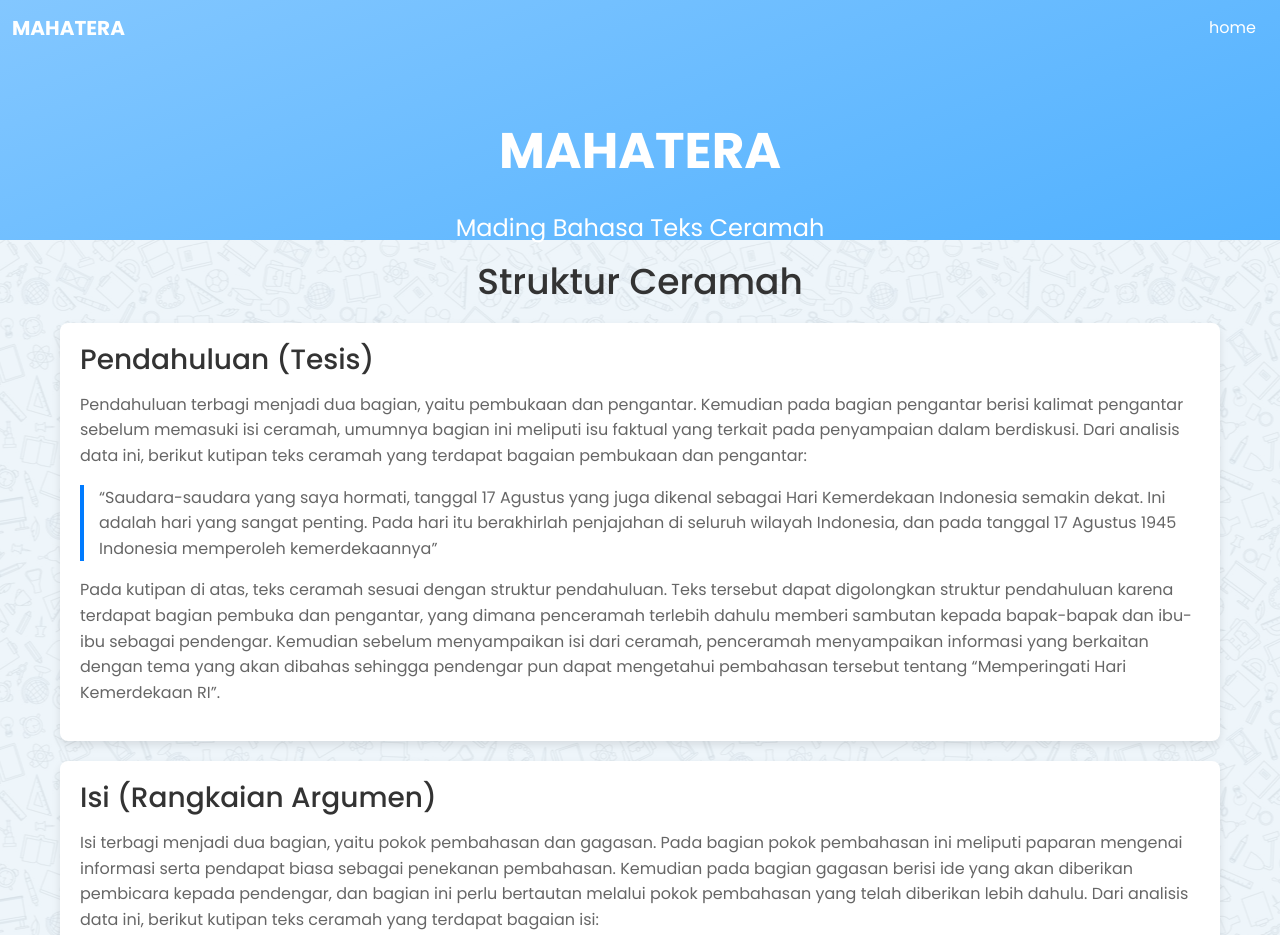
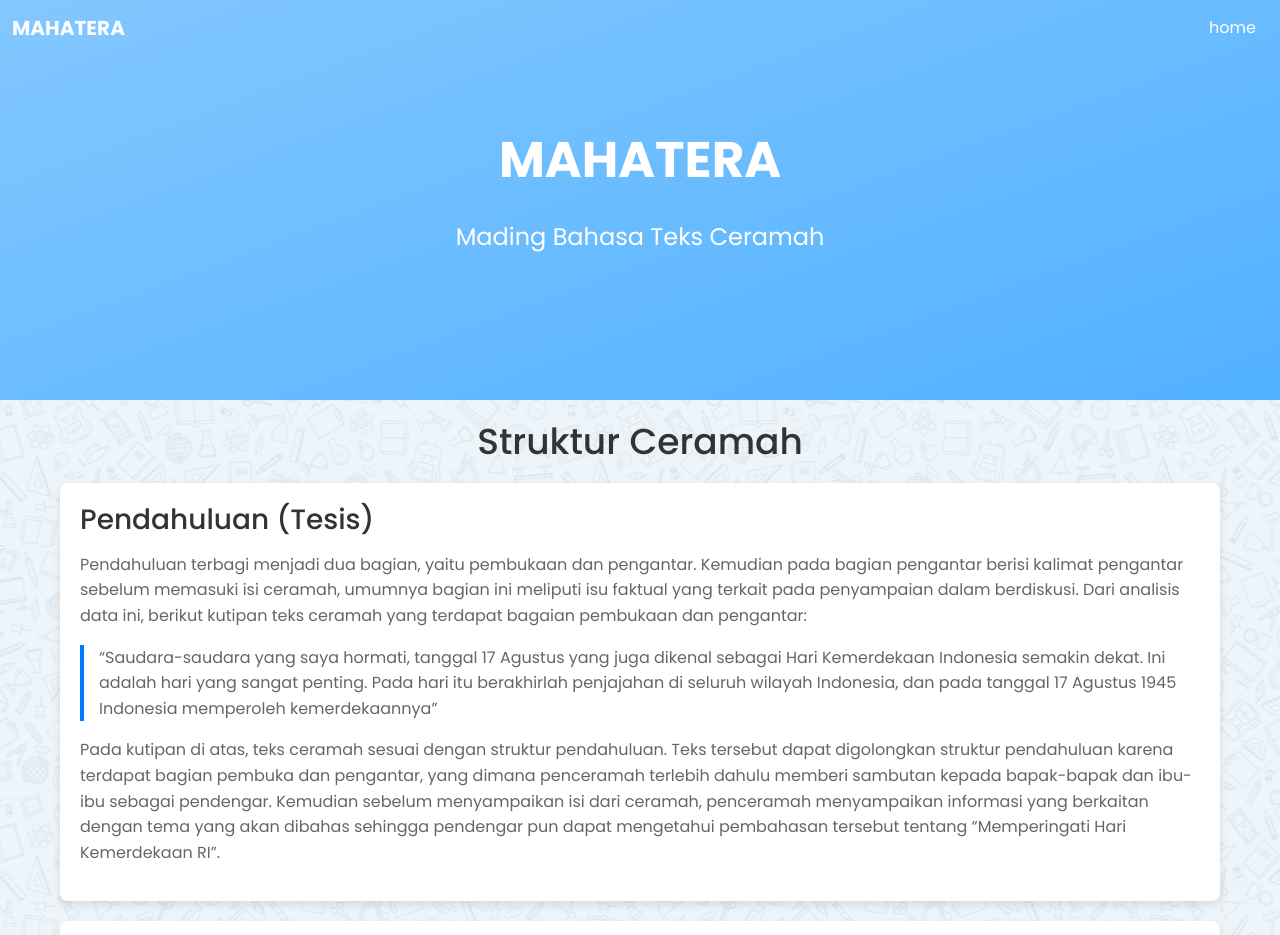
Before and after one commit to JShadowRDN/media-pembelajaran-mahatera, a plain HTML site: page struktur.html in a window 1280 px wide. Shown: the top 935 px of the page. Drawn offline with nearby package versions, Linux system fonts and the light colour scheme.

Commit message:
Update struktur.css

```diff
--- a/css/struktur.css
+++ b/css/struktur.css
@@ -99,31 +99,30 @@ body {
 /* hero */
 #hero {
   background: linear-gradient(160deg, #83c7ff, #51b1ff);
-  height:30vh;
-  width:100%;
-
+  height: 50vh; /* atau lebih jika butuh ruang */
+  width: 100%;
+  position: relative;
+  overflow: hidden;
 }
 
-
 .hero-tagline {
+  position: absolute;
+  top: 50%;
+  left: 50%;
+  transform: translate(-50%, -50%);
+  text-align: center;
   display: flex;
   flex-direction: column;
   align-items: center;
   justify-content: center;
-  position: absolute;
-  top: 12%; /* Menempatkan tagline di tengah vertikal kontainer */
-  left: 50%; /* Menempatkan tagline di tengah horizontal kontainer */
-  transform: translate(-50%, -50%); /* Menggeser tagline untuk benar-benar berada di tengah */
-  text-align: center; /* Menyelaraskan teks di tengah */
-  width: 80%; /* Atur lebar jika diperlukan, atau sesuaikan sesuai kebutuhan */
-  max-width: 800px; /* Maksimum lebar untuk tagline agar tidak terlalu lebar */
+  width: 100%;
 }
 
 .hero-tagline h1 {
-  color:white ;
+  color: white;
   font-weight: 700;
   font-size: 50px;
-  line-height: 72px;
+  line-height: 1.2;
 }
 
 .hero-name {
@@ -135,10 +134,8 @@ body {
 .hero-tagline p {
   font-size: 24px;
   color: white;
-  margin-bottom: 60px;
-  margin-top: 20px;
-  line-height: 5%;
-  width: 90%;
+  margin-top: 10px;
+  line-height: 1.4;
 }
 
 .button-lg-primary {
@@ -169,13 +166,14 @@ body {
   }
 
   .hero-tagline {
+    position: absolute;
     display: flex;
     flex-direction: column;
     align-items: center;
     justify-content: center;
     position: absolute;
     left: 8%; /* Menggeser tagline lebih dekat ke kiri pada perangkat mobile */
-    top: 30%; /* Menyelaraskan secara vertikal di tengah */
+    top: 50%; /* Menyelaraskan secara vertikal di tengah */
     transform: translateY(-50%); /* Mengoreksi penyelarasan vertikal */
     text-align: center;
     width: 90%; /* Lebar tagline penuh pada perangkat mobile */
```
